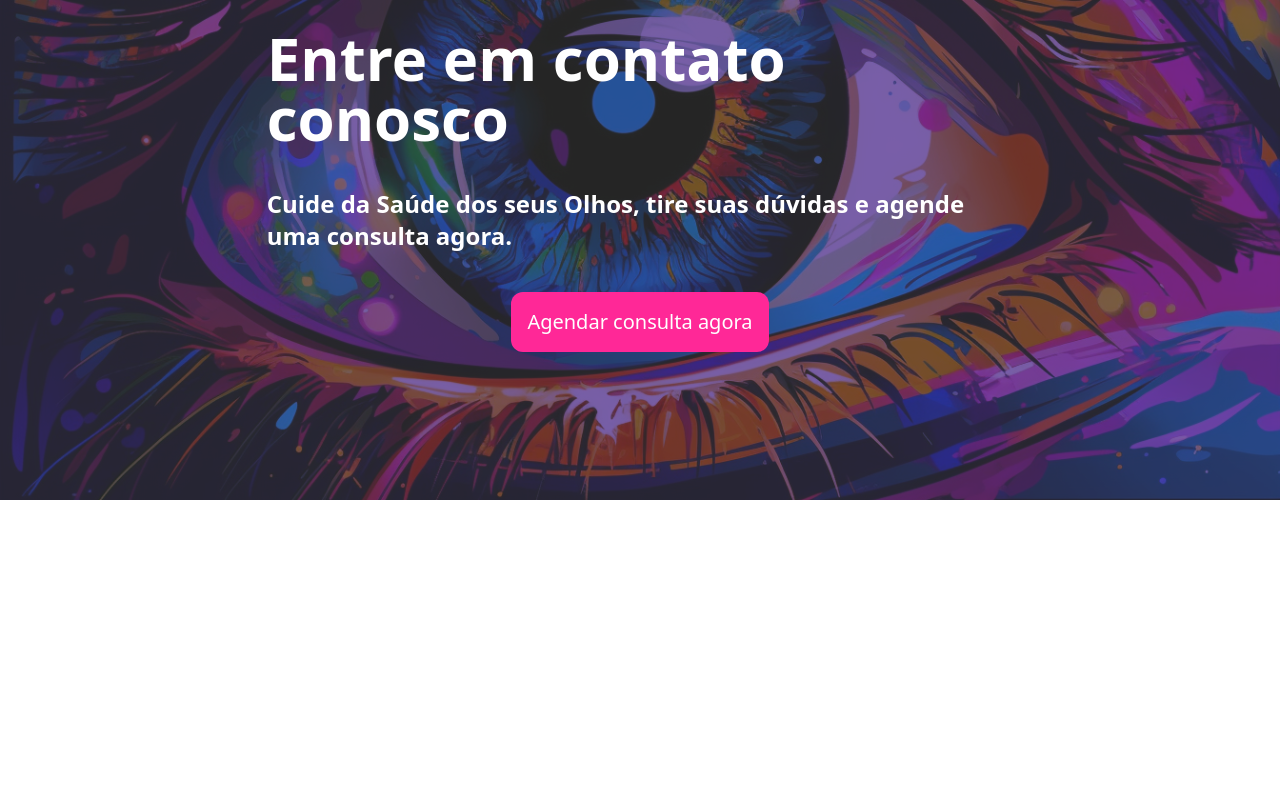
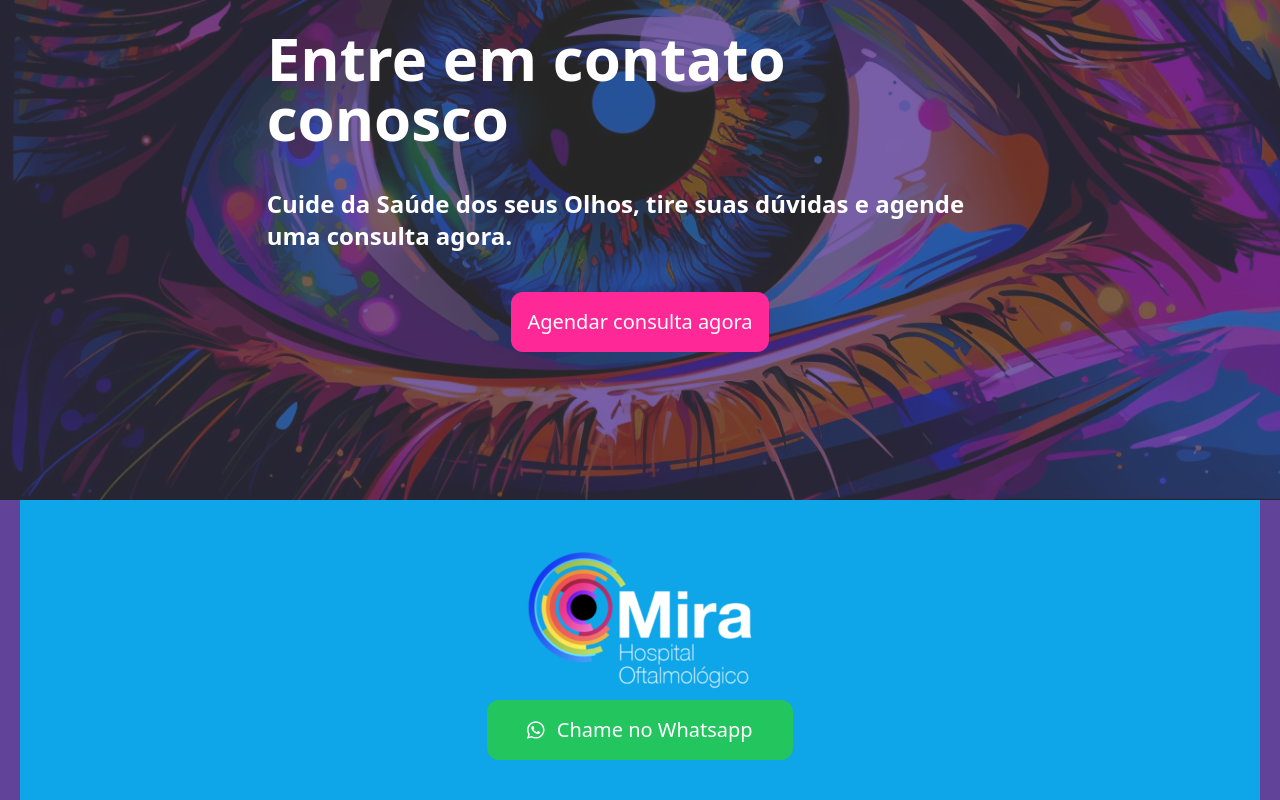
Before and after one commit to matheustxr/Landing-Page-Mira-HO, a Next.js app: page / in a window 1280 px wide. Shown: the part 300-1100 px from the top of the page. Before the commit the page ends 800 px from the top, so only its background shows below. Built offline with nearby package versions, Linux system fonts and the light colour scheme.

Commit message:
inicialização mt

```diff
--- /dev/null
+++ b/components/Contato/index.tsx
@@ -0,0 +1,24 @@
+import { Agendar } from "../../components/Agendar/index"
+import Image from "next/image"
+
+import { faWhatsapp } from '@fortawesome/free-brands-svg-icons';
+import { FontAwesomeIcon } from '@fortawesome/react-fontawesome';
+
+import Logo from "../../assets/img/LOGO.png"
+
+export default function Contato(){
+    return(
+        <>
+            <section className="w-full px-5 bg-secondario text-white">
+                <div className="py-10 flex flex-col items-center bg-sky-500 ">
+                    <Image src={Logo} alt="Sorridents" className="m-auto" />
+
+                    <button className="p-4 rounded-xl text-xl bg-green-500 px-10">
+                    <FontAwesomeIcon icon={faWhatsapp} className="mr-3"/>
+                        Chame no Whatsapp
+                    </button>
+                </div>
+            </section>
+        </>
+    )
+}
--- a/package.json
+++ b/package.json
@@ -9,6 +9,11 @@
     "lint": "next lint"
   },
   "dependencies": {
+    "@fortawesome/fontawesome-svg-core": "^6.4.0",
+    "@fortawesome/free-brands-svg-icons": "^6.4.0",
+    "@fortawesome/free-regular-svg-icons": "^6.4.0",
+    "@fortawesome/free-solid-svg-icons": "^6.4.0",
+    "@fortawesome/react-fontawesome": "^0.2.0",
     "@types/node": "20.1.7",
     "@types/react": "18.2.6",
     "@types/react-dom": "18.2.4",
--- a/pages/_app.tsx
+++ b/pages/_app.tsx
@@ -1,5 +1,7 @@
 import '@/styles/globals.css'
 import type { AppProps } from 'next/app'
+import '@fortawesome/fontawesome-svg-core/styles.css';
+
 
 export default function App({ Component, pageProps }: AppProps) {
   return <Component {...pageProps} />
--- a/pages/index.tsx
+++ b/pages/index.tsx
@@ -1,11 +1,12 @@
 import { Section1 } from '@/components/Section1'
-import Image from 'next/image'
+import Contato from "@/components/Contato"
 
 
 export default function Home() {
   return (
    <div className="">
       <Section1/>
+      <Contato/>
    </div>
   )
 }
```
Also changed, not shown: 1 other file (tests, documents, lock files or other folders).
